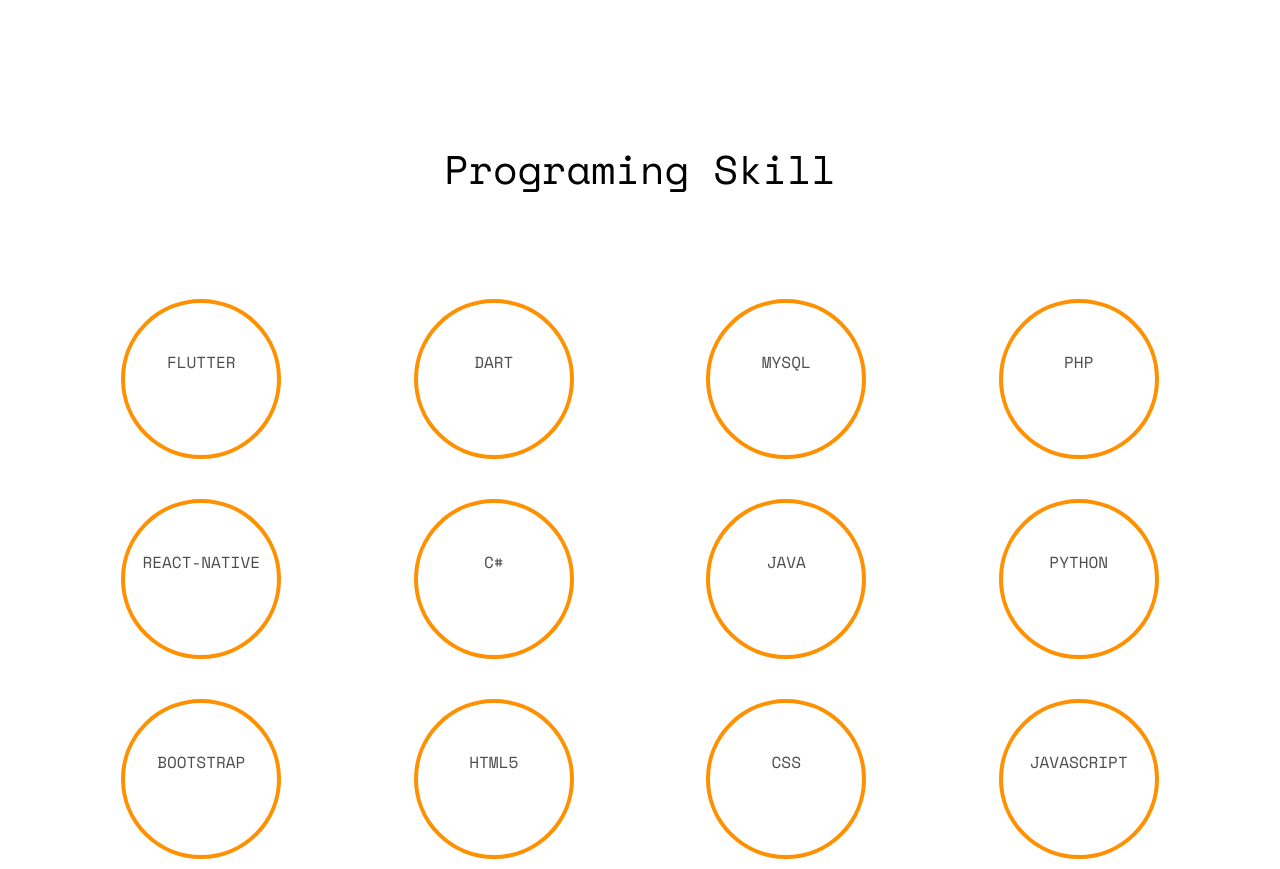
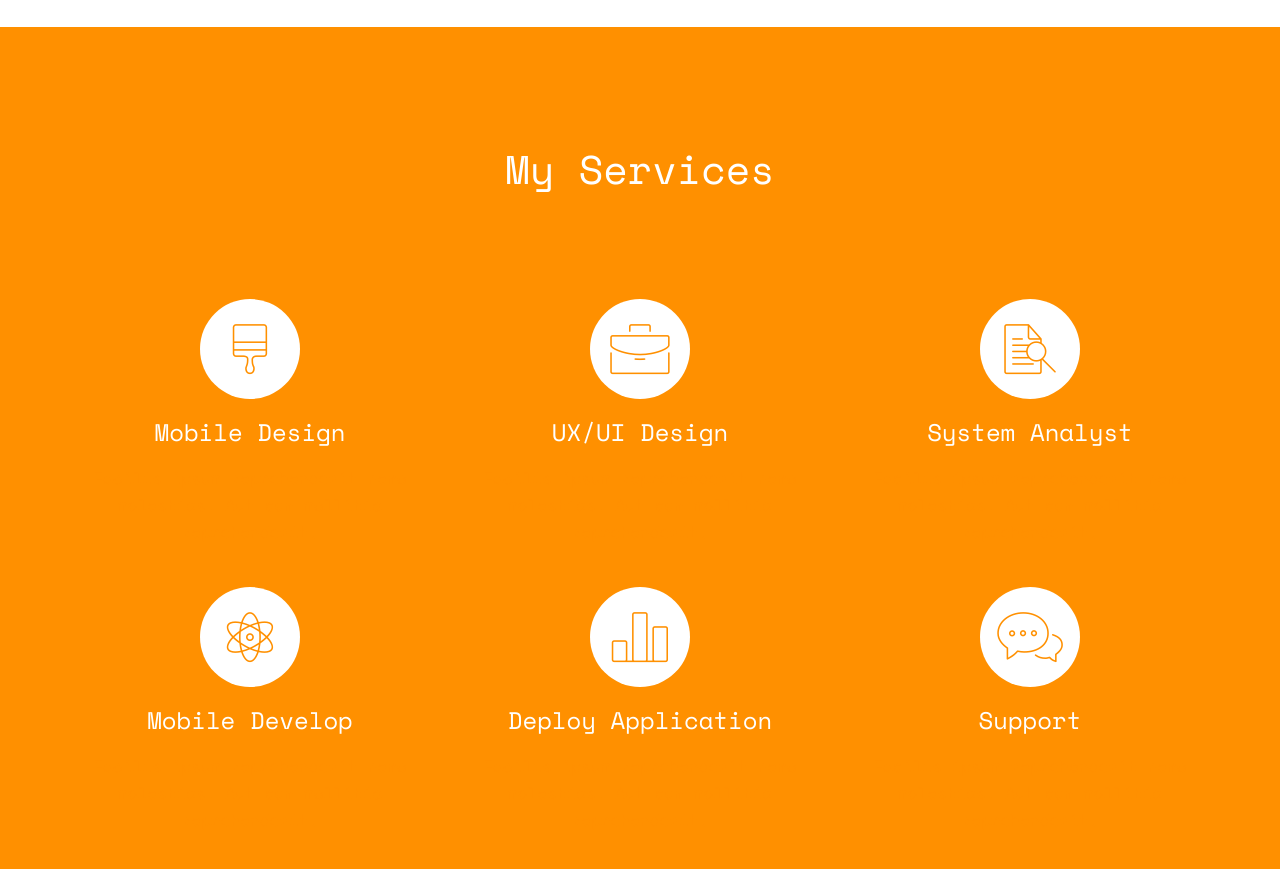
Before and after one commit to com-sci-23/profile.github.io, a plain HTML site: page index.html in a window 1280 px wide. Shown: the part 3480-4349 px from the top of the page. Drawn offline with nearby package versions, Linux system fonts and the light colour scheme; some packages are replaced by stand-ins of ours; no server answers; files whose address does not match are found by name.

Commit message:
version3

```diff
--- a/index.html
+++ b/index.html
@@ -129,7 +129,7 @@
 							<div class="timeline-panel">
 								<div class="timeline-heading">
 									<h3 class="timeline-title">Programmer</h3>
-									<span class="company">THAI ROONG RUANG SUGAR GROUP</span>
+									<span class="company">THAI ROONG RUANG GROUP</span>
 								</div>
 
 							</div>
@@ -247,6 +247,101 @@
 
 
 
+	<div id="fh5co-features" class="animate-box">
+		<div class="container">
+			<div class="services-padding">
+				<div class="row">
+					<div class="col-md-8 col-md-offset-2 text-center fh5co-heading">
+						<h2>My Services</h2>
+					</div>
+				</div>
+				<div class="row">
+					<div class="col-md-4 text-center">
+						<div class="feature-left">
+							<span class="icon">
+								<i class="icon-paintbrush"></i>
+							</span>
+							<div class="feature-copy">
+								<h3>Mobile Design</h3>
+								<a href="#">Facilis ipsum reprehenderit nemo molestias. Aut cum mollitia reprehenderit.</a>
+							</div>
+						</div>
+					</div>
+
+					<div class="col-md-4 text-center">
+						<div class="feature-left">
+							<span class="icon">
+								<i class="icon-briefcase"></i>
+							</span>
+							<div class="feature-copy">
+								<h3>UX/UI Design</h3>
+								<a href="#">Facilis ipsum reprehenderit nemo molestias. Aut cum mollitia reprehenderit.</a>
+							</div>
+						</div>
+
+					</div>
+					<div class="col-md-4 text-center">
+						<div class="feature-left">
+							<span class="icon">
+								<i class="icon-search"></i>
+							</span>
+							<div class="feature-copy">
+								<h3>System Analyst</h3>
+								<a href="#">Facilis ipsum reprehenderit nemo molestias. Aut cum mollitia reprehenderit.</a>
+							</div>
+						</div>
+					</div>
+				</div>
+
+
+				<div class="row">
+					<div class="col-md-4 text-center">
+
+						<div class="feature-left">
+							<span class="icon">
+								<i class="icon-genius"></i>
+							</span>
+							<div class="feature-copy">
+								<h3>Mobile Develop</h3>
+								<a href="#">Facilis ipsum reprehenderit nemo molestias. Aut cum mollitia reprehenderit.</a>
+							</div>
+						</div>
+
+					</div>
+
+					<div class="col-md-4 text-center">
+						<div class="feature-left">
+							<span class="icon">
+
+								<i class="icon-bargraph"></i>
+							</span>
+							<div class="feature-copy">
+								<h3>Deploy Application</h3>
+								<a href="#">Facilis ipsum reprehenderit nemo molestias. Aut cum mollitia reprehenderit.</a>
+							</div>
+						</div>
+
+					</div>
+					<div class="col-md-4 text-center">
+						<div class="feature-left">
+							<span class="icon">
+								<i class="icon-chat"></i>
+							</span>
+							<div class="feature-copy">
+								<h3>Support</h3>
+								<a href="#">Facilis ipsum reprehenderit nemo molestias. Aut cum mollitia reprehenderit.</a>
+
+							</div>
+						</div>
+					</div>
+				</div>
+			</div>
+		</div>
+	</div>
+
+
+
+
 
 
 
@@ -321,9 +416,9 @@
 								<div class="container">
 								  <div class="row align-items-center">
 									<div class="col-md-7 col-12 order-md-1 order-2">
-									  <h4>Mobile Application <br>
-										</h4>
-									  <p>Example<br>
+
+
+									  <p>Mobile Application Develop<br>
 										</p>
 									  <a href="#">Platform iOS Android</a> </div>
 									<div class="col-md-5 col-12 order-md-2 order-1"><img src="images/mobile.png" class="mx-auto" alt="slide"></div>
```
